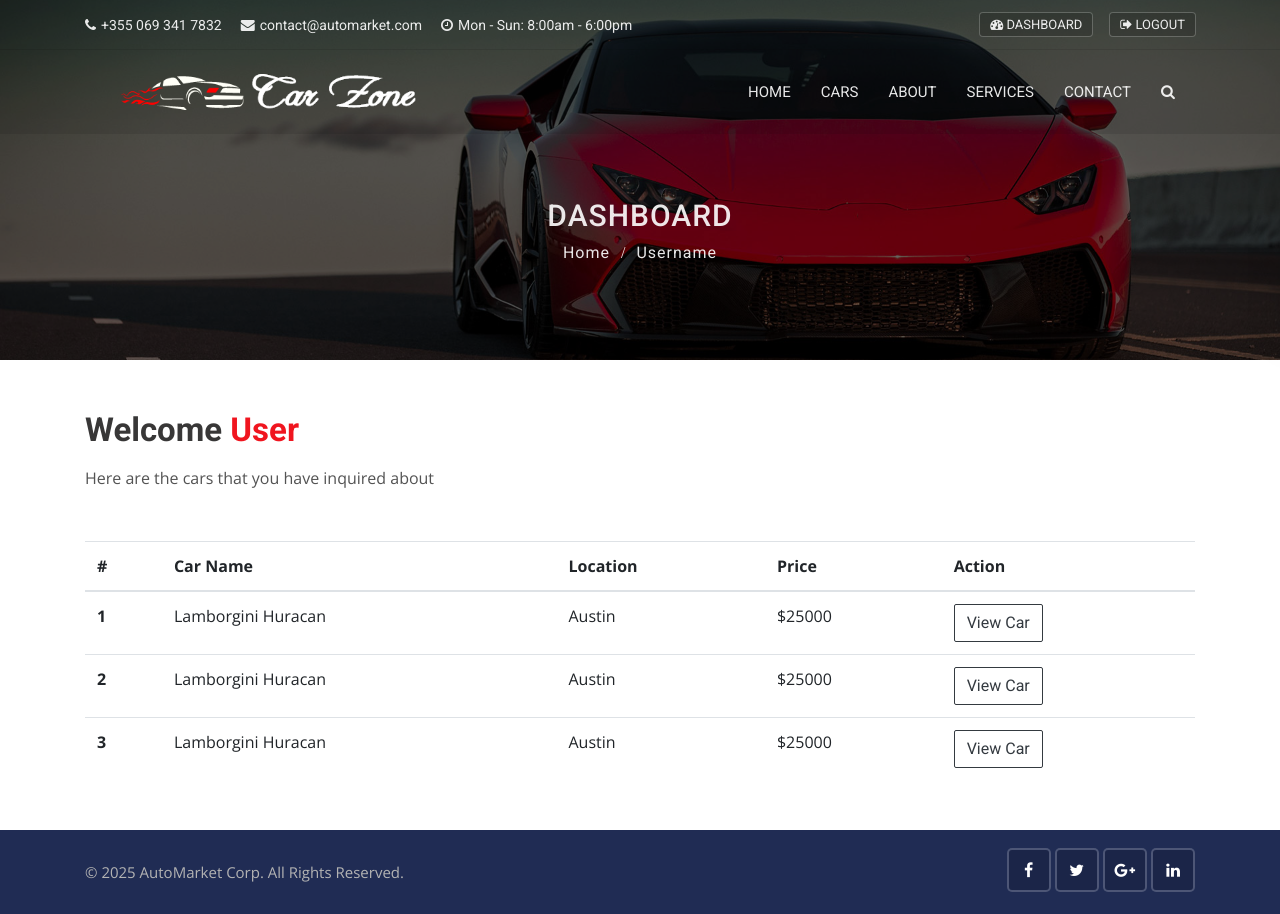
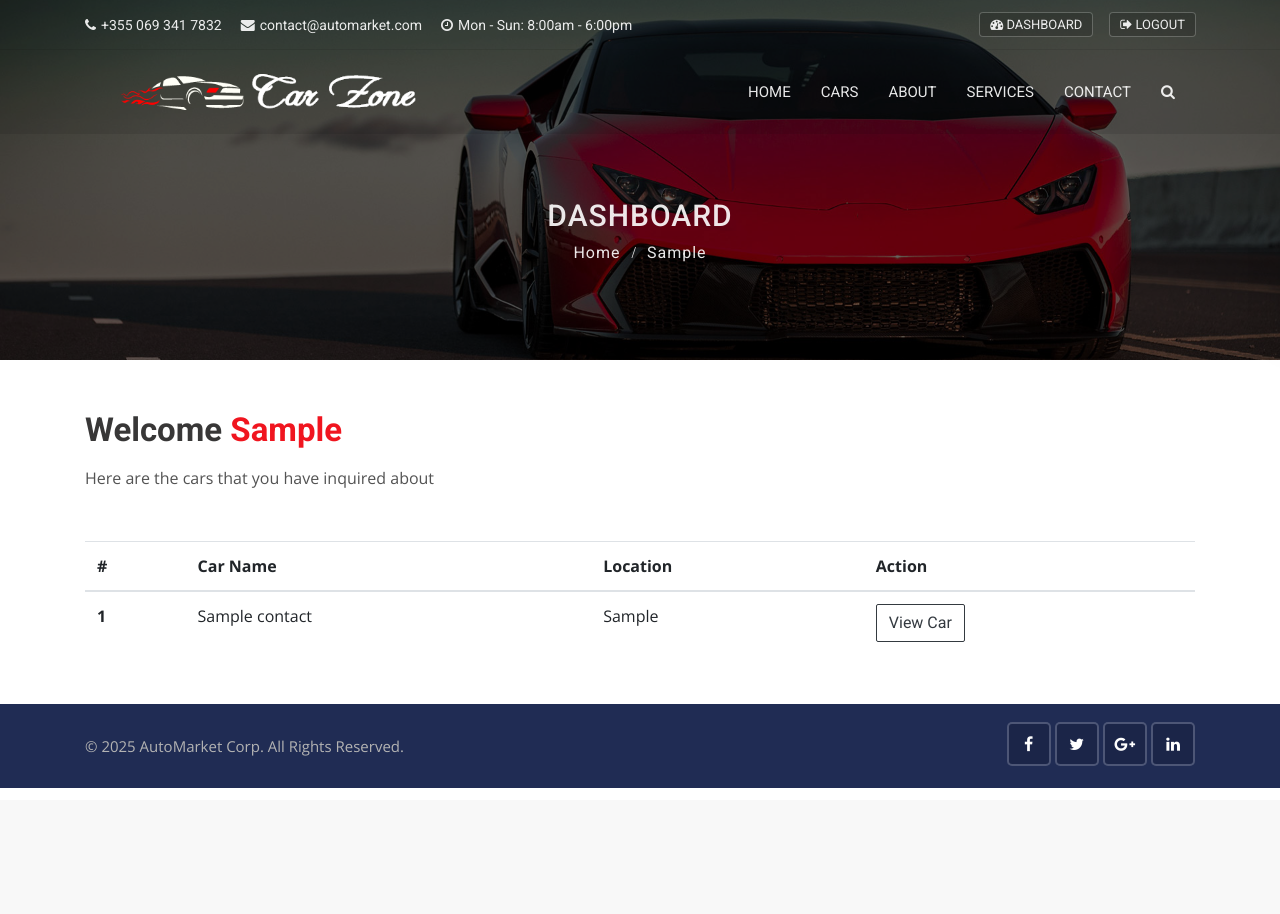
Before and after one commit to Mattia2805/automarket-gitproject, a Django app: page /accounts/dashboard/ in a window 1280 px wide. After the commit the page ends 788 px from the top, so only its background shows below. Run offline with Django 5.2, Linux system fonts and the light colour scheme; a user stored in the database is signed in; tables that the repository leaves empty hold one stand-in row (values such as "Sample post"); some libraries are stand-ins or nearby versions.

Commit message:
updated contact page and messages

```diff
--- a/accounts/views.py
+++ b/accounts/views.py
@@ -1,6 +1,8 @@
 from django.shortcuts import render, redirect
 from django.contrib import messages, auth
 from django.contrib.auth.models import User
+from contacts.models import Contact
+from django.contrib.auth.decorators import login_required
 
 def login(request):
     if request.method == 'POST':
@@ -60,8 +62,14 @@
     # GET request
     return render(request, 'accounts/register.html')
 
+
+@login_required(login_url = 'login')
 def dashboard(request):
-    return render(request, 'accounts/dashboard.html')
+    user_inquiry = Contact.objects.order_by('-create_date').filter(user_id=request.user.id)
+    data = {
+        'inquiries': user_inquiry
+    }
+    return render(request, 'accounts/dashboard.html', data)
 
 def logout(request):
     if request.method == 'POST':
--- a/templates/accounts/dashboard.html
+++ b/templates/accounts/dashboard.html
@@ -9,8 +9,8 @@
         <div class="breadcrumb-areas">
             <h1>Dashboard</h1>
             <ul class="breadcrumbs">
-                <li><a href="index.html">Home</a></li>
-                <li class="active">Username</li>
+                <li><a href="{% url 'home' %}">Home</a></li>
+                <li class="active">{{user.first_name}}</li>
             </ul>
         </div>
     </div>
@@ -23,43 +23,34 @@
 <div class="container mt-50 mb-50">
   {% include 'includes/messages.html' %}
 	<div class="main-title" style="text-align:left !important;">
-            <h1>Welcome <span>User</span></h1>
+            <h1>Welcome <span>{{user.first_name}}</span></h1>
             <p>Here are the cars that you have inquired about</p>
         </div>
+        {% if inquiries %}
             <table class="table table-hover">
           	  <thead>
           		<tr>
           		  <th scope="col">#</th>
           		  <th scope="col">Car Name</th>
           		  <th scope="col">Location</th>
-		  <th scope="col">Price</th>
           		  <th scope="col">Action</th>
           		</tr>
           	  </thead>
           	  <tbody>
+              {% for inquiry in inquiries %}
             		<tr>
             		  <th scope="row">1</th>
-		  <td>Lamborgini Huracan</td>
-		  <td>Austin</td>
-		  <td>$25000</td>
-		  <td><a href="#" class="btn btn-outline-dark">View Car</a></td>
+            		  <td>{{inquiry.car_title}}</td>
+            		  <td>{{inquiry.city}}</td>
+            		  <td><a href="{% url 'car_detail' inquiry.car_id %}" class="btn btn-outline-dark">View Car</a></td>
             		</tr>
-		<tr>
-		  <th scope="row">2</th>
-		  <td>Lamborgini Huracan</td>
-		  <td>Austin</td>
-		  <td>$25000</td>
-		  <td><a href="#" class="btn btn-outline-dark">View Car</a></td>
-		</tr>
-		<tr>
-		  <th scope="row">3</th>
-		  <td>Lamborgini Huracan</td>
-		  <td>Austin</td>
-		  <td>$25000</td>
-		  <td><a href="#" class="btn btn-outline-dark">View Car</a></td>
-		</tr>
+              {% endfor %}
           	  </tbody>
           	</table>
+        {% else %}
+          <h4>You don't have any inquiries</h4>
+        {% endif %}
+
 </div>
 
 <!--   Dashboard End   -->
```
Also changed, not shown: automarket/settings.py (+7 -3 lines), contacts/views.py (+21 -0 lines), pages/views.py (+26 -1 lines), templates/cars/car_detail.html (+6 -3 lines), templates/pages/contact.html (+7 -5 lines). Lines whose indentation alone changed are shown as unchanged.
